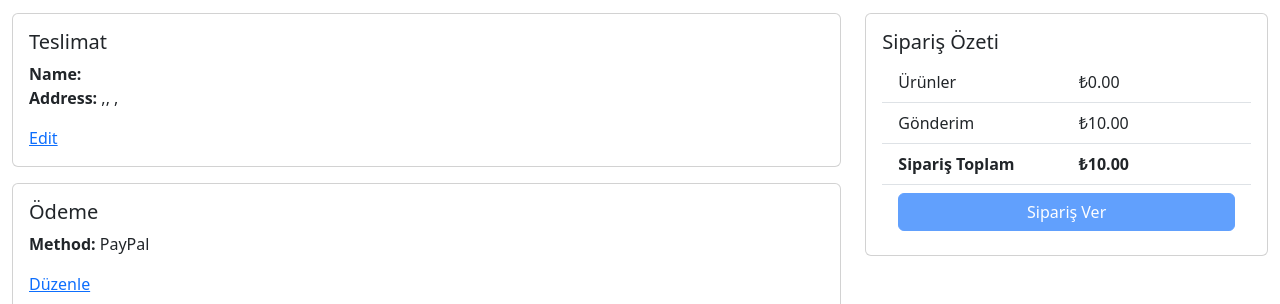
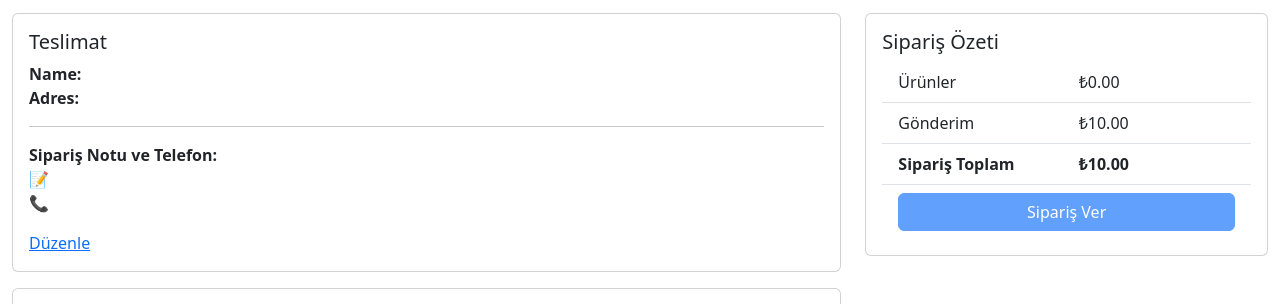
Before and after one commit to duzgunberke/Mern-Typescript-Ecommerce, a React (Vite) app in the folder frontend/: page /placeorder in a window 1280 px wide. Shown: the part 207-511 px from the top of the page. Built offline with nearby package versions, Linux system fonts and the light colour scheme; no server answers; sample sign-in values are in the browser's storage.

Commit message:
feat(ordermessage): order page refactor

```diff
--- a/frontend/src/pages/OrderPage.tsx
+++ b/frontend/src/pages/OrderPage.tsx
@@ -129,11 +129,21 @@ export default function OrderPage() {
               <Card.Title>Teslimat</Card.Title>
               <Card.Text>
                 <strong>Adınız:</strong> {order!.shippingAddress.fullName} <br />
-                <strong>Address: </strong> {order.shippingAddress.address},
-                {order.shippingAddress.city}, {order.shippingAddress.postalCode}
-                ,{order.shippingAddress.country}
-                &nbsp;
-                {order.shippingAddress.location &&
+                      <Col>
+                <strong>Adres:</strong>
+              </Col>
+              <Col>
+                <ul className="list-unstyled">
+                  <li>{order.shippingAddress.address}</li>
+                  <li>{order.shippingAddress.city}</li>
+                  <hr/>
+                  <strong>Sipariş Notu ve Telefon:</strong>
+                  <li>📝 {order.shippingAddress.postalCode}</li>
+                  <li>📞 {order.shippingAddress.country}</li>
+                </ul>
+              </Col>
+
+                {/* {order.shippingAddress.location &&
                   order.shippingAddress.location.lat && (
                     <a
                       target="_new"
@@ -141,7 +151,7 @@ export default function OrderPage() {
                     >
                       Haritada Gör
                     </a>
-                  )}
+                  )} */}
               </Card.Text>
               {order.isDelivered ? (
                 <MessageBox variant="success">
--- a/frontend/src/pages/PlaceOrderPage.tsx
+++ b/frontend/src/pages/PlaceOrderPage.tsx
@@ -69,11 +69,17 @@ export default function PlaceOrderPage() {
               <Card.Title>Teslimat</Card.Title>
               <Card.Text>
                 <strong>Name:</strong> {cart.shippingAddress.fullName} <br />
-                <strong>Address: </strong> {cart.shippingAddress.address},
-                {cart.shippingAddress.city}, {cart.shippingAddress.postalCode},
-                {cart.shippingAddress.country}
+                <strong>Adres:</strong>
+                <ul className="list-unstyled">
+                  <li>{cart.shippingAddress.address}</li>
+                  <li>{cart.shippingAddress.city}</li>
+                  <hr/>
+                  <strong>Sipariş Notu ve Telefon:</strong>
+                  <li>📝{cart.shippingAddress.postalCode}</li>
+                  <li>📞{cart.shippingAddress.country}</li>
+                </ul>
               </Card.Text>
-              <Link to="/shipping">Edit</Link>
+              <Link to="/shipping">Düzenle</Link>
             </Card.Body>
           </Card>
 
--- a/frontend/src/pages/ShippingAddressPage.tsx
+++ b/frontend/src/pages/ShippingAddressPage.tsx
@@ -92,22 +92,24 @@ export default function ShippingAddressPage() {
             />
           </Form.Group>
           <Form.Group className="mb-3" controlId="postalCode">
-            <Form.Label>Postal Code</Form.Label>
+            <Form.Label>Sipariş Mesajınız</Form.Label>
             <Form.Control
+              as="textarea"
+              rows={4}
               value={postalCode}
               onChange={(e) => setPostalCode(e.target.value)}
-              required
             />
           </Form.Group>
           <Form.Group className="mb-3" controlId="country">
             <Form.Label>Telefon</Form.Label>
             <Form.Control
+              placeholder='0123 456 78 99...'
               value={country}
               onChange={(e) => setCountry(e.target.value)}
               required
             />
           </Form.Group>
-          <div className="mb-3">
+          {/* <div className="mb-3">
             <Button
               id="chooseOnMap"
               type="button"
@@ -124,7 +126,7 @@ export default function ShippingAddressPage() {
             ) : (
               <div>No location</div>
             )}
-          </div>
+          </div> */}
 
           <div className="mb-3">
             <Button variant="primary" type="submit">
```
